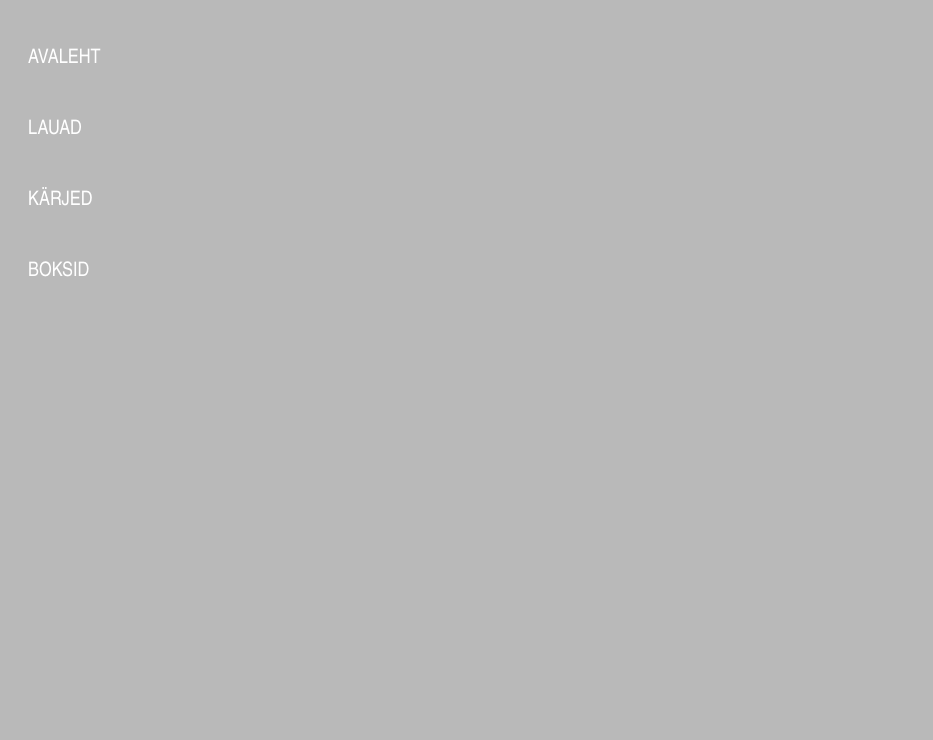
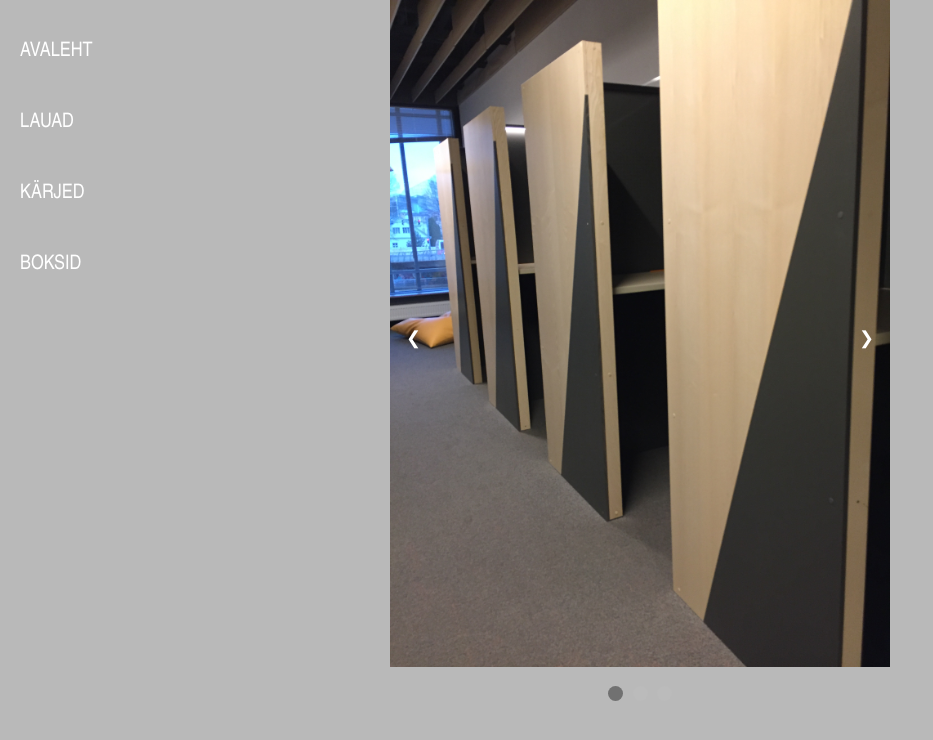
Before and after one commit to regitaluukas/veebileht_y, a plain HTML site: page karp.html in a window 1280 px wide. Shown: the whole page, without its empty margins (0-933 px from the left). Drawn offline with Linux system fonts and the light colour scheme.

Commit message:
Lisasin 'boksid' õige slideshow

```diff
--- a/karp.html
+++ b/karp.html
@@ -4,9 +4,10 @@
 <title>Delta tudengiala</title>
 <link href="karpstyle.css" rel="stylesheet" type="text/css">
 <link href="põhistyle.css" rel="stylesheet" type="text/css">
+<link href="slaidshow_style.css" rel="stylesheet" type="text/css">
+<meta name="viewport" content="width=device-width, initial-scale=1">
 </head>
 <body>
-
     <header>
         <div class="row">
         <ul class="peamenüü">
@@ -16,5 +17,34 @@
             <li><a href="karp.html"> BOKSID</a></li>
         </ul>
         </div>
+    </header>
+
+    <div class="slideshow-kast">
+
+        <div class="mySlides fade">
+          <img src="pildid/IMG_4895.JPG" style="width:100%">
+        </div>
+
+        <div class="mySlides fade">
+          <img src="pildid/IMG_4901.JPG" style="width:100%">
+        </div>
+
+        <div class="mySlides fade">
+          <img src="pildid/IMG_4906.JPG" style="width:100%">
+        </div>
+
+        <a class="vasak-nupp" onclick="plusSlides(-1)">&#10094;</a>
+        <a class="parem-nupp" onclick="plusSlides(1)">&#10095;</a>
+
+        </div>
+        <br>
+
+        <div class="nupud">
+          <span class="dot" onclick="currentSlide(1)"></span>
+          <span class="dot" onclick="currentSlide(2)"></span>
+          <span class="dot" onclick="currentSlide(3)"></span>
+        </div>
+    </div>
+    <script src="slaidshow.js"></script>
 </body>
 </html>
```
Also changed, not shown: kärg.html (+0 -5 lines), pildid/IMG_4895.JPG (added), pildid/IMG_4901.JPG (added), pildid/IMG_4906.JPG (added).
